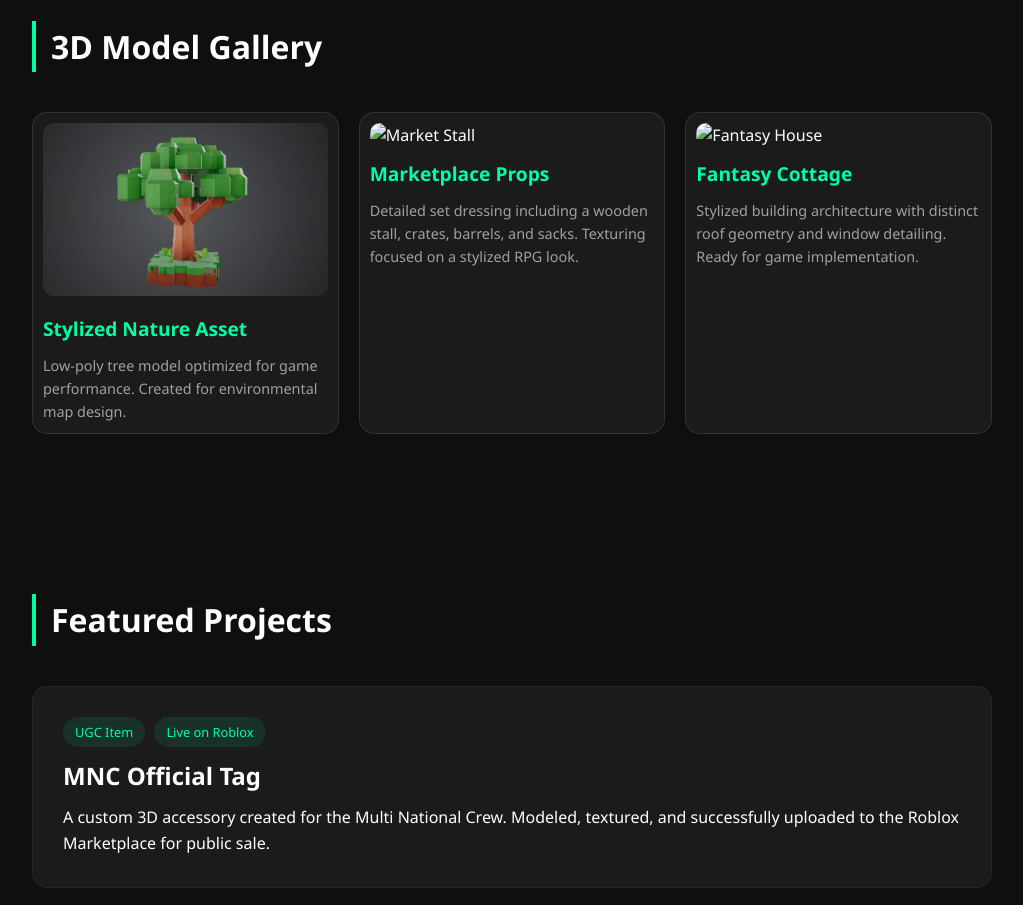
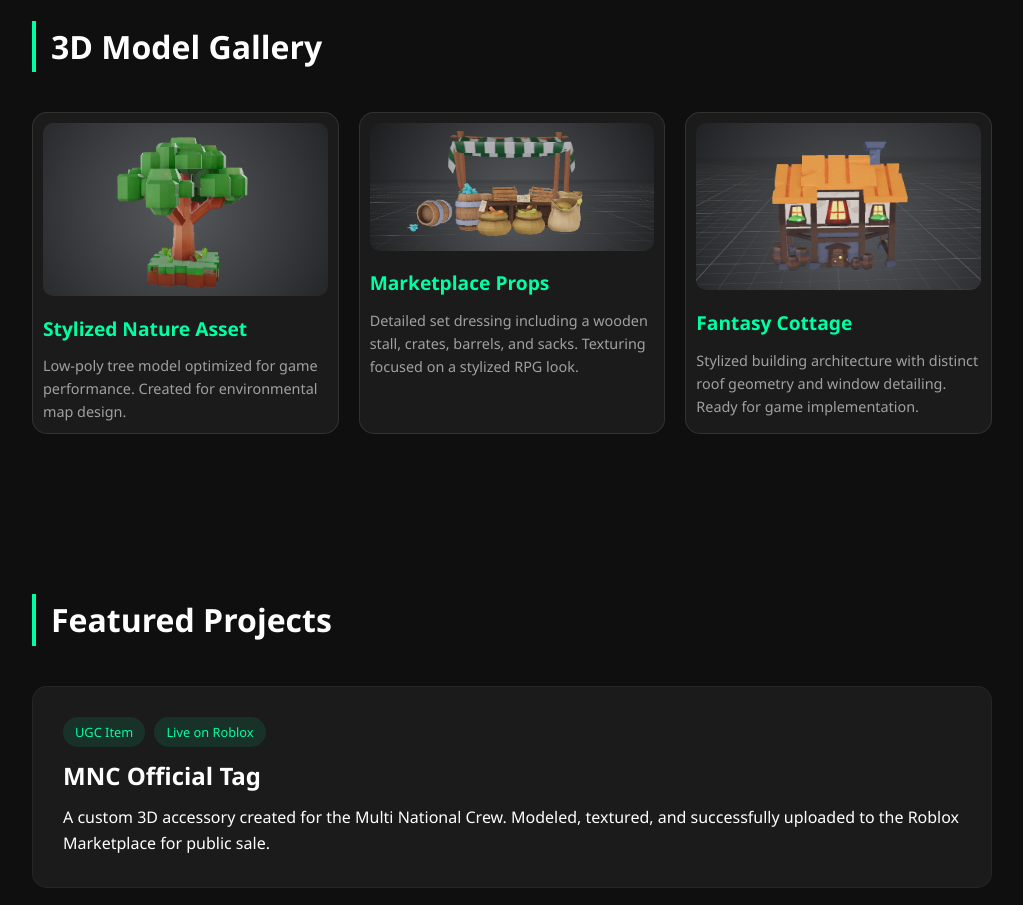
Before and after one commit to snackkiieeee/Portfolio, a plain HTML site: page index.html in a window 1280 px wide. Shown: the part 1460-2365 px from the top of the page, without its empty margins (128-1151 px from the left). Drawn offline with Linux system fonts and the light colour scheme.

Commit message:
Add files via upload

```diff
--- a/index.html
+++ b/index.html
@@ -139,13 +139,13 @@
             </div>
 
             <div class="card" style="padding: 10px;">
-                <img src="model12.jpg" alt="Market Stall" style="width: 100%; border-radius: 10px; margin-bottom: 10px;">
+                <img src="model12.png" alt="Market Stall" style="width: 100%; border-radius: 10px; margin-bottom: 10px;">
                 <h3 style="font-size: 1.2rem;">Marketplace Props</h3>
                 <p>Detailed set dressing including a wooden stall, crates, barrels, and sacks. Texturing focused on a stylized RPG look.</p>
             </div>
 
             <div class="card" style="padding: 10px;">
-                <img src="model13.jpg" alt="Fantasy House" style="width: 100%; border-radius: 10px; margin-bottom: 10px;">
+                <img src="model13.png" alt="Fantasy House" style="width: 100%; border-radius: 10px; margin-bottom: 10px;">
                 <h3 style="font-size: 1.2rem;">Fantasy Cottage</h3>
                 <p>Stylized building architecture with distinct roof geometry and window detailing. Ready for game implementation.</p>
             </div>
```
